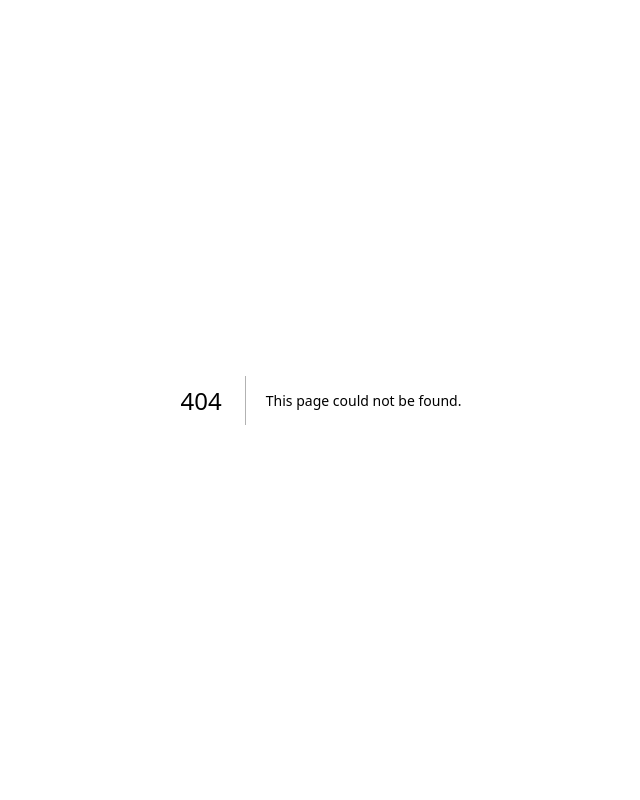
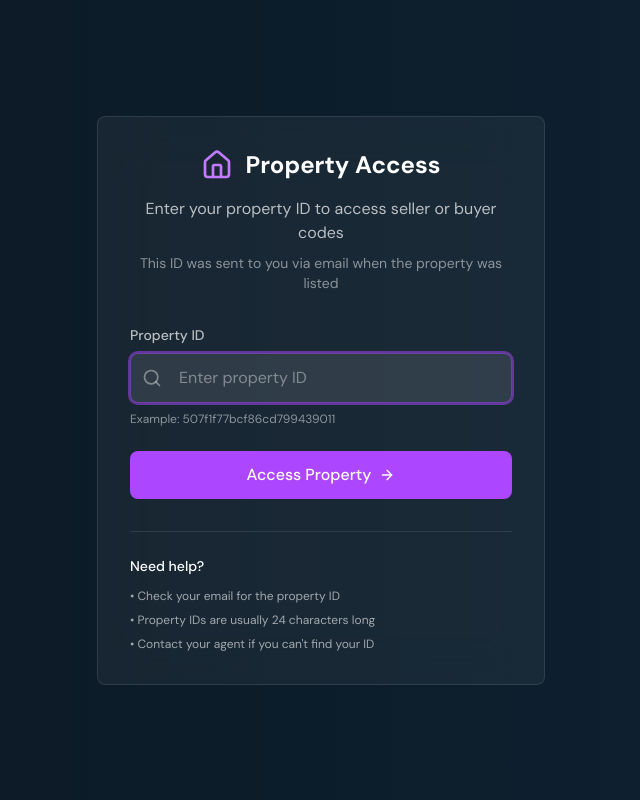
Before and after one commit to RightOfferUK/rightoffer, a Next.js app: page /listing in a window 1280 px wide. Before the commit this address had no page. Shown: the whole page, without its empty margins (319-959 px from the left). Built offline with nearby package versions, Linux system fonts and the light colour scheme.

Commit message:
updated home page and added listing page

```diff
--- a/src/app/api/listings/[id]/route.ts
+++ b/src/app/api/listings/[id]/route.ts
@@ -2,6 +2,46 @@ import { NextRequest, NextResponse } from 'next/server';
 import { auth } from '@/auth';
 import { cachedMongooseConnection } from '@/lib/db';
 import Listing from '@/models/Listing';
+import mongoose from 'mongoose';
+
+// Type for the minimal listing data we need
+interface MinimalListing {
+  _id: mongoose.Types.ObjectId;
+  address: string;
+}
+
+export async function GET(
+  request: NextRequest,
+  { params }: { params: Promise<{ id: string }> }
+) {
+  try {
+    // Connect to MongoDB
+    await cachedMongooseConnection;
+
+    const { id } = await params;
+
+    // Find listing by ID (minimal data for existence check)
+    const listing = await Listing.findById(id)
+      .select('_id address')
+      .lean() as MinimalListing | null;
+
+    if (!listing) {
+      return NextResponse.json({ error: 'Listing not found' }, { status: 404 });
+    }
+
+    return NextResponse.json({
+      exists: true,
+      id: listing._id.toString(),
+      address: listing.address
+    });
+
+  } catch (error) {
+    console.error('Error checking listing:', error);
+    return NextResponse.json({
+      error: 'Internal server error'
+    }, { status: 500 });
+  }
+}
 
 export async function PUT(
   request: NextRequest,
--- /dev/null
+++ b/src/app/listing/page.tsx
@@ -0,0 +1,136 @@
+'use client';
+
+import React, { useState } from 'react';
+import { motion } from 'framer-motion';
+import { Home, Search, Loader2, ArrowRight } from 'lucide-react';
+import { useRouter } from 'next/navigation';
+
+const ListingEntryPage = () => {
+  const [propertyId, setPropertyId] = useState('');
+  const [isValidating, setIsValidating] = useState(false);
+  const [error, setError] = useState('');
+  const router = useRouter();
+
+  const handleSubmit = async (e: React.FormEvent) => {
+    e.preventDefault();
+    setError('');
+
+    if (!propertyId.trim()) {
+      setError('Please enter a property ID');
+      return;
+    }
+
+    setIsValidating(true);
+
+    try {
+      // Check if the listing exists
+      const response = await fetch(`/api/listings/${propertyId.trim()}`);
+
+      if (response.ok) {
+        // Listing exists, redirect to it
+        router.push(`/listing/${propertyId.trim()}`);
+      } else if (response.status === 404) {
+        setError('Property not found. Please check your property ID and try again.');
+      } else {
+        setError('Unable to verify property ID. Please try again.');
+      }
+    } catch {
+      setError('Network error. Please check your connection and try again.');
+    } finally {
+      setIsValidating(false);
+    }
+  };
+
+  return (
+    <div className="min-h-screen bg-navy-gradient flex items-center justify-center px-4">
+      <motion.div
+        initial={{ opacity: 0, y: 20 }}
+        animate={{ opacity: 1, y: 0 }}
+        transition={{ duration: 0.6 }}
+        className="max-w-md w-full"
+      >
+        <div className="backdrop-blur-xl bg-white/5 border border-white/10 rounded-lg p-8">
+          {/* Header */}
+          <div className="text-center mb-8">
+            <div className="flex items-center justify-center gap-3 mb-4">
+              <Home className="w-8 h-8 text-purple-400" />
+              <h1 className="text-2xl font-bold text-white font-dm-sans">
+                Property Access
+              </h1>
+            </div>
+            <p className="text-white/70 mb-2">
+              Enter your property ID to access seller or buyer codes
+            </p>
+            <p className="text-white/50 text-sm">
+              This ID was sent to you via email when the property was listed
+            </p>
+          </div>
+
+          {/* Property ID Entry Form */}
+          <form onSubmit={handleSubmit} className="space-y-6">
+            <div>
+              <label className="block text-sm font-medium text-white/70 mb-2">
+                Property ID
+              </label>
+              <div className="relative">
+                <Search className="absolute left-3 top-1/2 transform -translate-y-1/2 w-5 h-5 text-white/40" />
+                <input
+                  type="text"
+                  value={propertyId}
+                  onChange={(e) => setPropertyId(e.target.value)}
+                  className="w-full pl-12 pr-4 py-3 bg-white/10 border border-white/20 rounded-lg text-white placeholder-white/40 focus:outline-none focus:ring-2 focus:ring-purple-500/50 focus:border-purple-500/50"
+                  placeholder="Enter property ID"
+                  required
+                  autoFocus
+                />
+              </div>
+              <p className="text-white/50 text-xs mt-2">
+                Example: 507f1f77bcf86cd799439011
+              </p>
+            </div>
+
+            {error && (
+              <motion.div
+                initial={{ opacity: 0, y: -10 }}
+                animate={{ opacity: 1, y: 0 }}
+                className="p-3 bg-red-500/20 border border-red-500/30 rounded-lg"
+              >
+                <p className="text-red-300 text-sm">{error}</p>
+              </motion.div>
+            )}
+
+            <button
+              type="submit"
+              disabled={isValidating}
+              className="w-full px-4 py-3 bg-purple-500 hover:bg-purple-600 disabled:bg-purple-500/50 text-white rounded-lg transition-colors font-medium flex items-center justify-center gap-2"
+            >
+              {isValidating ? (
+                <>
+                  <Loader2 className="w-4 h-4 animate-spin" />
+                  Verifying Property...
+                </>
+              ) : (
+                <>
+                  Access Property
+                  <ArrowRight className="w-4 h-4" />
+                </>
+              )}
+            </button>
+          </form>
+
+          {/* Help Section */}
+          <div className="mt-8 pt-6 border-t border-white/10">
+            <h3 className="text-white font-medium mb-3 text-sm">Need help?</h3>
+            <div className="space-y-2 text-xs text-white/60">
+              <p>• Check your email for the property ID</p>
+              <p>• Property IDs are usually 24 characters long</p>
+              <p>• Contact your agent if you can&apos;t find your ID</p>
+            </div>
+          </div>
+        </div>
+      </motion.div>
+    </div>
+  );
+};
+
+export default ListingEntryPage;
--- a/src/components/home/ForAgents.tsx
+++ b/src/components/home/ForAgents.tsx
@@ -103,6 +103,9 @@ const ForAgents = () => {
                 whileHover={{ scale: 1.05, y: -2 }}
                 whileTap={{ scale: 0.95 }}
                 transition={{ duration: 0.2 }}
+                onClick={() => {
+                  window.location.href = '/login';
+                }}
               >
                 Start Listing Properties
               </motion.button>
--- a/src/components/home/ForSellers.tsx
+++ b/src/components/home/ForSellers.tsx
@@ -130,6 +130,12 @@ const ForSellers = () => {
                 whileHover={{ scale: 1.05, y: -2 }}
                 whileTap={{ scale: 0.95 }}
                 transition={{ duration: 0.2 }}
+                onClick={() => {
+                  const element = document.querySelector('#pricing-contact');
+                  if (element) {
+                    element.scrollIntoView({ behavior: 'smooth' });
+                  }
+                }}
               >
                 Get Your Seller Code
               </motion.button>
--- a/src/components/home/Hero.tsx
+++ b/src/components/home/Hero.tsx
@@ -79,6 +79,9 @@ const Hero = () => {
               whileHover={{ scale: 1.05, y: -2 }}
               whileTap={{ scale: 0.95 }}
               transition={{ duration: 0.2 }}
+              onClick={() => {
+                window.location.href = '#pricing-contact';
+              }}
             >
               Start listing houses
               <motion.svg
@@ -98,6 +101,12 @@ const Hero = () => {
               whileHover={{ scale: 1.05, y: -2 }}
               whileTap={{ scale: 0.95 }}
               transition={{ duration: 0.2 }}
+              onClick={() => {
+                const element = document.querySelector('#how-it-works');
+                if (element) {
+                  element.scrollIntoView({ behavior: 'smooth' });
+                }
+              }}
             >
               How it works
             </motion.button>
--- a/src/components/home/HowItWorks.tsx
+++ b/src/components/home/HowItWorks.tsx
@@ -241,6 +241,12 @@ const HowItWorks = () => {
                 whileHover={{ scale: 1.05, y: -2 }}
                 whileTap={{ scale: 0.95 }}
                 transition={{ duration: 0.2 }}
+                onClick={() => {
+                  const element = document.querySelector('#pricing-contact');
+                  if (element) {
+                    element.scrollIntoView({ behavior: 'smooth' });
+                  }
+                }}
               >
                 Get Started
               </motion.button>
--- a/src/components/home/PricingContact.tsx
+++ b/src/components/home/PricingContact.tsx
@@ -79,6 +79,9 @@ const PricingContact = () => {
                   whileHover={{ scale: 1.02, y: -2 }}
                   whileTap={{ scale: 0.98 }}
                   transition={{ duration: 0.2 }}
+                  onClick={() => {
+                    window.location.href = '#pricing-contact';
+                  }}
                 >
                   Get Started
                 </motion.button>
--- a/src/components/layout/Navbar.tsx
+++ b/src/components/layout/Navbar.tsx
@@ -50,17 +50,30 @@ const Navbar = () => {
             transition={{ duration: 0.6, delay: 0.3 }}
           >
             <div className="ml-10 flex items-baseline space-x-8">
-              {['How it works', 'For Agents', 'For Sellers', 'Pricing', 'Contact'].map((item, index) => (
+              {[
+                { name: 'How it works', href: '#how-it-works' },
+                { name: 'For Agents', href: '#for-agents' },
+                { name: 'For Sellers', href: '#for-sellers' },
+                { name: 'Pricing', href: '#pricing-contact' },
+                { name: 'Contact', href: '#pricing-contact' }
+              ].map((item, index) => (
                 <motion.a
-                  key={item}
-                  href={`#${item.toLowerCase().replace(' ', '-')}`}
+                  key={item.name}
+                  href={item.href}
                   className="text-gray-600 hover:text-purple-600 px-3 py-2 text-sm font-medium font-dm-sans transition-colors"
                   initial={{ opacity: 0, y: -10 }}
                   animate={{ opacity: 1, y: 0 }}
                   transition={{ duration: 0.4, delay: 0.4 + index * 0.1 }}
                   whileHover={{ y: -2 }}
+                  onClick={(e) => {
+                    e.preventDefault();
+                    const element = document.querySelector(item.href);
+                    if (element) {
+                      element.scrollIntoView({ behavior: 'smooth' });
+                    }
+                  }}
                 >
-                  {item}
+                  {item.name}
                 </motion.a>
               ))}
             </div>
@@ -73,14 +86,15 @@ const Navbar = () => {
             animate={{ opacity: 1, x: 0 }}
             transition={{ duration: 0.6, delay: 0.5 }}
           >
-            <motion.a
-              href="#seller-buyer-codes"
+            <Link href="/listing">
+              <motion.button
                 className="text-gray-600 hover:text-purple-600 px-3 py-2 text-sm font-medium font-dm-sans transition-colors"
                 whileHover={{ y: -2 }}
                 transition={{ duration: 0.2 }}
               >
                 Seller code or buyer code?
-            </motion.a>
+              </motion.button>
+            </Link>
             {session ? (
               <Link href="/dashboard">
                 <motion.button
@@ -137,27 +151,43 @@ const Navbar = () => {
                 animate={{ y: 0 }}
                 transition={{ duration: 0.3, delay: 0.1 }}
               >
-                {['How it works', 'For Agents', 'For Sellers', 'Pricing', 'Contact'].map((item, index) => (
+                {[
+                  { name: 'How it works', href: '#how-it-works' },
+                  { name: 'For Agents', href: '#for-agents' },
+                  { name: 'For Sellers', href: '#for-sellers' },
+                  { name: 'Pricing', href: '#pricing-contact' },
+                  { name: 'Contact', href: '#pricing-contact' }
+                ].map((item, index) => (
                   <motion.a
-                    key={item}
-                    href={`#${item.toLowerCase().replace(' ', '-')}`}
+                    key={item.name}
+                    href={item.href}
                     className="text-gray-600 hover:text-purple-600 block px-3 py-2 text-base font-medium font-dm-sans transition-colors"
                     initial={{ opacity: 0, x: -20 }}
                     animate={{ opacity: 1, x: 0 }}
                     transition={{ duration: 0.3, delay: 0.2 + index * 0.1 }}
+                    onClick={(e) => {
+                      e.preventDefault();
+                      const element = document.querySelector(item.href);
+                      if (element) {
+                        element.scrollIntoView({ behavior: 'smooth' });
+                      }
+                      setIsMenuOpen(false);
+                    }}
                   >
-                    {item}
+                    {item.name}
                   </motion.a>
                 ))}
-                <motion.a
-                  href="#seller-buyer-codes"
-                  className="text-gray-600 hover:text-purple-600 block px-3 py-2 text-base font-medium font-dm-sans transition-colors border-t border-gray-200 mt-4 pt-4"
+                <Link href="/listing">
+                  <motion.button
+                    onClick={() => setIsMenuOpen(false)}
+                    className="text-gray-600 hover:text-purple-600 block px-3 py-2 text-base font-medium font-dm-sans transition-colors border-t border-gray-200 mt-4 pt-4 w-full text-left"
                     initial={{ opacity: 0, x: -20 }}
                     animate={{ opacity: 1, x: 0 }}
                     transition={{ duration: 0.3, delay: 0.7 }}
                   >
                     Seller code or buyer code?
-                </motion.a>
+                  </motion.button>
+                </Link>
                 {session ? (
                   <Link href="/dashboard">
                     <motion.button
```
Also changed, not shown: 1 other file (tests, documents, lock files or other folders). Lines whose indentation alone changed are shown as unchanged.
